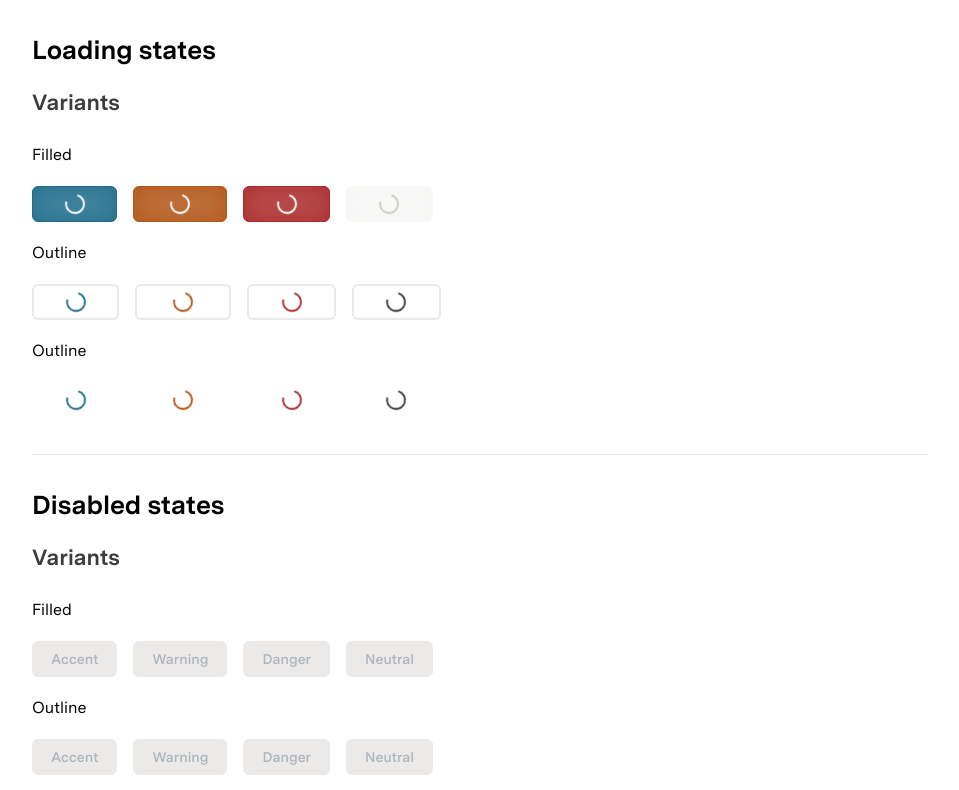
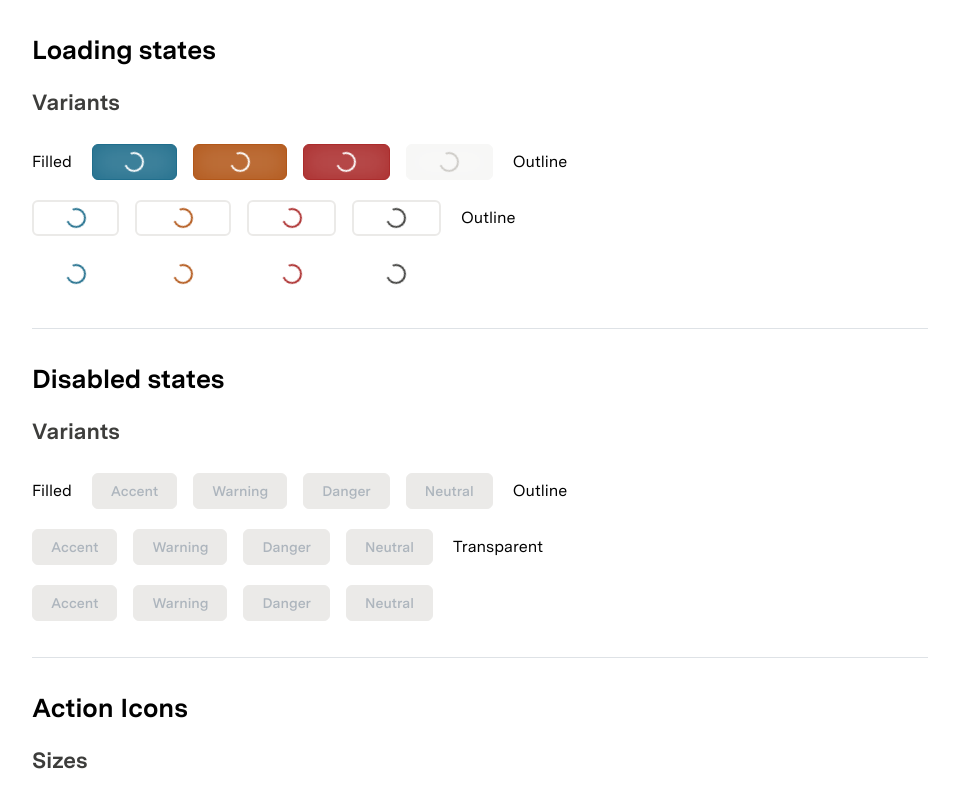
Before and after one commit to goodhuman-me/mantine-demo, a React (Vite) app: page /Buttons in a window 1280 px wide. Shown: the part 2000-2790 px from the top of the page, without its empty margins (160-1119 px from the left). Built offline with nearby package versions, Linux system fonts and the light colour scheme.

Commit message:
feat: Replaced Flex with Group & Stack

```diff
--- a/src/components/Header.tsx
+++ b/src/components/Header.tsx
@@ -1,18 +1,18 @@
-import { Container, Flex, ThemeIcon, Title } from "@mantine/core";
+import { Container, Group, ThemeIcon, Title } from "@mantine/core";
 import { Components } from "tabler-icons-react";
 
 export default function HeaderContainer({ title, subtitle }: { title?: string; subtitle?: string }) {
   return (
     <Container bg="var(--brand-body-light-3)" className="border-gray-200 border-solid border-0 border-b">
       <Container size="md" p="xl">
-        <Flex align="center" className={subtitle && "mb-3"}>
+        <Group align="center" gap={"0.1rem"} className={subtitle && "mb-3"}>
           <ThemeIcon variant="filled" mr="xs" color="var(--brand-accent-main)">
             <Components />
           </ThemeIcon>
           <Title order={1} c="var(--brand-body-dark-2)">
             {title}
           </Title>
-        </Flex>
+        </Group>
         {subtitle && (
           <Title
             order={4}
--- a/src/pages/components/ButtonsPage.tsx
+++ b/src/pages/components/ButtonsPage.tsx
@@ -1,5 +1,5 @@
 import { CodeHighlight } from "@mantine/code-highlight";
-import { ActionIcon, Box, Button, Flex, Text } from "@mantine/core";
+import { ActionIcon, Box, Button, Group, Text } from "@mantine/core";
 import { Analyze } from "tabler-icons-react";
 import { Content } from "../../components/Content";
 import DefaultLayout from "../../layouts/DefaultLayout";
@@ -11,7 +11,7 @@ export const ButtonsPage = () => (
       <Content.Section title="Filled variant" divider={false} mb="xl">
         <Content.Text>Solid filled button with custom theme colors</Content.Text>
         <Content.Area>
-          <Flex gap="md">
+          <Group gap="md">
             <Button variant="filled" color="accent">
               Accent
             </Button>
@@ -24,7 +24,7 @@ export const ButtonsPage = () => (
             <Button variant="filled" color="neutral">
               Neutral
             </Button>
-          </Flex>
+          </Group>
         </Content.Area>
 
         <Content.Area>
@@ -45,7 +45,7 @@ export const ButtonsPage = () => (
       <Content.Section title="Outline variant" divider={false} mb="xl">
         <Content.Text>Outline button with custom theme colors</Content.Text>
         <Content.Area>
-          <Flex gap="md">
+          <Group gap="md">
             <Button variant="outline" color="accent">
               Accent
             </Button>
@@ -58,7 +58,7 @@ export const ButtonsPage = () => (
             <Button variant="outline" color="neutral">
               Neutral
             </Button>
-          </Flex>
+          </Group>
         </Content.Area>
 
         <Content.Area>
@@ -79,7 +79,7 @@ export const ButtonsPage = () => (
       <Content.Section title="Transparent variant">
         <Content.Text>Transparent button with custom theme colors</Content.Text>
         <Content.Area>
-          <Flex gap="md">
+          <Group gap="md">
             <Button variant="transparent" color="accent">
               Accent
             </Button>
@@ -92,7 +92,7 @@ export const ButtonsPage = () => (
             <Button variant="transparent" color="neutral">
               Neutral
             </Button>
-          </Flex>
+          </Group>
         </Content.Area>
 
         <Content.Area>
@@ -117,12 +117,12 @@ export const ButtonsPage = () => (
       <Content.Section title="Sizes">
         <Content.Text>4 different sizes for the button</Content.Text>
         <Content.Area>
-          <Flex gap="md" align="center">
+          <Group gap="md" align="center">
             <Button size="xs">Xsmall</Button>
             <Button size="sm">Small</Button>
             <Button size="md">Medium</Button>
             <Button size="lg">Large</Button>
-          </Flex>
+          </Group>
         </Content.Area>
       </Content.Section>
     </Box>
@@ -133,7 +133,7 @@ export const ButtonsPage = () => (
       <Content.Section title="Left icons" mb="xl" divider={false}>
         <Content.Text>⚠️ Icon sizes to be determined</Content.Text>
         <Content.Area>
-          <Flex gap="md" align="center">
+          <Group gap="md" align="center">
             <Button size="xs" leftSection={<Analyze size={14} />}>
               Xsmall
             </Button>
@@ -146,12 +146,12 @@ export const ButtonsPage = () => (
             <Button size="lg" leftSection={<Analyze size={16} />}>
               Large
             </Button>
-          </Flex>
+          </Group>
         </Content.Area>
       </Content.Section>
       <Content.Section title="Right icons" mb="xl" divider={false}>
         <Content.Area>
-          <Flex align="center" gap="md">
+          <Group align="center" gap="md">
             <Button size="xs" rightSection={<Analyze size={14} />}>
               Xsmall
             </Button>
@@ -164,12 +164,12 @@ export const ButtonsPage = () => (
             <Button size="lg" rightSection={<Analyze size={16} />}>
               Large
             </Button>
-          </Flex>
+          </Group>
         </Content.Area>
       </Content.Section>
       <Content.Section title="Both sides" mb="xl" divider={false}>
         <Content.Area>
-          <Flex align="center" gap="md">
+          <Group align="center" gap="md">
             <Button size="xs" leftSection={<Analyze size={14} />} rightSection={<Analyze size={14} />}>
               Xsmall
             </Button>
@@ -182,13 +182,13 @@ export const ButtonsPage = () => (
             <Button size="lg" leftSection={<Analyze size={14} />} rightSection={<Analyze size={16} />}>
               Large
             </Button>
-          </Flex>
+          </Group>
         </Content.Area>
       </Content.Section>
       <Content.Section title="Icons with variants/colors">
         <Content.Area>
-          <Flex gap="md" direction="column">
-            <Flex gap="md" align="center">
+          <Group gap="md" direction="column">
+            <Group gap="md" align="center">
               <Button color="accent" variant="filled" leftSection={<Analyze size={14} />}>
                 Accent
               </Button>
@@ -201,8 +201,8 @@ export const ButtonsPage = () => (
               <Button color="neutral" variant="filled" leftSection={<Analyze size={14} />}>
                 Accent
               </Button>
-            </Flex>
-            <Flex gap="md" align="center">
+            </Group>
+            <Group gap="md" align="center">
               <Button color="accent" variant="outline" leftSection={<Analyze size={14} />}>
                 Accent
               </Button>
@@ -215,8 +215,8 @@ export const ButtonsPage = () => (
               <Button color="neutral" variant="outline" leftSection={<Analyze size={14} />}>
                 Accent
               </Button>
-            </Flex>
-            <Flex gap="md" align="center">
+            </Group>
+            <Group gap="md" align="center">
               <Button color="accent" variant="transparent" leftSection={<Analyze size={14} />}>
                 Accent
               </Button>
@@ -229,8 +229,8 @@ export const ButtonsPage = () => (
               <Button color="neutral" variant="transparent" leftSection={<Analyze size={14} />}>
                 Accent
               </Button>
-            </Flex>
-          </Flex>
+            </Group>
+          </Group>
         </Content.Area>
       </Content.Section>
     </Box>
@@ -239,9 +239,9 @@ export const ButtonsPage = () => (
       <Content.Header>Loading states</Content.Header>
       <Content.Section title="Variants">
         <Content.Area>
-          <Flex direction="column" gap="lg">
+          <Group direction="column" gap="lg">
             <Text>Filled</Text>
-            <Flex gap="md">
+            <Group gap="md">
               <Button loading variant="filled" color="accent">
                 Accent
               </Button>
@@ -262,10 +262,10 @@ export const ButtonsPage = () => (
               >
                 Neutral
               </Button>
-            </Flex>
+            </Group>
 
             <Text>Outline</Text>
-            <Flex gap="md">
+            <Group gap="md">
               <Button loading variant="outline" color="accent">
                 Accent
               </Button>
@@ -278,10 +278,10 @@ export const ButtonsPage = () => (
               <Button loading variant="outline" color="neutral">
                 Neutral
               </Button>
-            </Flex>
+            </Group>
 
             <Text>Outline</Text>
-            <Flex gap="md">
+            <Group gap="md">
               <Button loading variant="transparent" color="accent">
                 Accent
               </Button>
@@ -294,8 +294,8 @@ export const ButtonsPage = () => (
               <Button loading variant="transparent" color="neutral">
                 Neutral
               </Button>
-            </Flex>
-          </Flex>
+            </Group>
+          </Group>
         </Content.Area>
       </Content.Section>
     </Box>
@@ -304,9 +304,9 @@ export const ButtonsPage = () => (
       <Content.Header>Disabled states</Content.Header>
       <Content.Section title="Variants">
         <Content.Area>
-          <Flex direction="column" gap="lg">
+          <Group direction="column" gap="lg">
             <Text>Filled</Text>
-            <Flex gap="md">
+            <Group gap="md">
               <Button disabled variant="filled" color="accent">
                 Accent
               </Button>
@@ -319,10 +319,10 @@ export const ButtonsPage = () => (
               <Button disabled variant="filled" color="neutral">
                 Neutral
               </Button>
-            </Flex>
+            </Group>
 
             <Text>Outline</Text>
-            <Flex gap="md">
+            <Group gap="md">
               <Button disabled variant="outline" color="accent">
                 Accent
               </Button>
@@ -335,10 +335,10 @@ export const ButtonsPage = () => (
               <Button disabled variant="outline" color="neutral">
                 Neutral
               </Button>
-            </Flex>
+            </Group>
 
             <Text>Transparent</Text>
-            <Flex gap="md">
+            <Group gap="md">
               <Button disabled variant="transparent" color="accent">
                 Accent
               </Button>
@@ -351,8 +351,8 @@ export const ButtonsPage = () => (
               <Button disabled variant="transparent" color="neutral">
                 Neutral
               </Button>
-            </Flex>
-          </Flex>
+            </Group>
+          </Group>
         </Content.Area>
       </Content.Section>
     </Box>
@@ -361,7 +361,7 @@ export const ButtonsPage = () => (
       <Content.Header>Action Icons</Content.Header>
 
       <Content.Section title="Sizes" divider={false} mb="xl">
-        <Flex gap="md" align="center">
+        <Group gap="md" align="center">
           <ActionIcon size="xs">
             <Analyze />
           </ActionIcon>
@@ -374,12 +374,12 @@ export const ButtonsPage = () => (
           <ActionIcon size="lg">
             <Analyze />
           </ActionIcon>
-        </Flex>
+        </Group>
       </Content.Section>
 
       <Content.Section title="Variants">
         <Text>Outline</Text>
-        <Flex gap="md">
+        <Group gap="md">
           <ActionIcon color="accent" variant="filled">
             <Analyze />
           </ActionIcon>
@@ -392,10 +392,10 @@ export const ButtonsPage = () => (
           <ActionIcon color="neutral" variant="filled">
             <Analyze />
           </ActionIcon>
-        </Flex>
+        </Group>
 
         <Text>Filled</Text>
-        <Flex gap="md">
+        <Group gap="md">
           <ActionIcon color="accent" variant="outline">
             <Analyze />
           </ActionIcon>
@@ -408,10 +408,10 @@ export const ButtonsPage = () => (
           <ActionIcon color="neutral" variant="outline">
             <Analyze />
           </ActionIcon>
-        </Flex>
+        </Group>
 
         <Text>Transparent</Text>
-        <Flex gap="md">
+        <Group gap="md">
           <ActionIcon color="accent" variant="transparent">
             <Analyze />
           </ActionIcon>
@@ -424,7 +424,7 @@ export const ButtonsPage = () => (
           <ActionIcon color="neutral" variant="transparent">
             <Analyze />
           </ActionIcon>
-        </Flex>
+        </Group>
       </Content.Section>
     </Box>
   </DefaultLayout>
--- a/src/pages/components/OtherStylesPage.tsx
+++ b/src/pages/components/OtherStylesPage.tsx
@@ -1,4 +1,4 @@
-import { Box, Card, CardProps, Flex, Stack, Text } from "@mantine/core";
+import { Box, Card, CardProps, Group, Stack, Text } from "@mantine/core";
 import { Content } from "../../components/Content";
 import DefaultLayout from "../../layouts/DefaultLayout";
 
@@ -26,14 +26,14 @@ export default function OtherStylesPage() {
         <Content.Text>Boxes with elevation</Content.Text>
 
         <Content.Area>
-          <Flex gap="4rem">
+          <Group gap="4rem">
             <CardWithTitle shadow="xs" />
             <CardWithTitle shadow="sm" />
             <CardWithTitle shadow="md" />
             <CardWithTitle shadow="lg" />
             <CardWithTitle shadow="xl" />
             <CardWithTitle shadow="xxl" />
-          </Flex>
+          </Group>
         </Content.Area>
       </Content.Section>
     </DefaultLayout>
--- a/src/pages/components/TextInputPage.tsx
+++ b/src/pages/components/TextInputPage.tsx
@@ -1,4 +1,4 @@
-import { Flex, TextInput, Button } from "@mantine/core";
+import { Stack, TextInput } from "@mantine/core";
 import { Content } from "../../components/Content";
 import DefaultLayout from "../../layouts/DefaultLayout";
 
@@ -13,7 +13,7 @@ export default function TextInputPage() {
       <Content.Header>Sizes</Content.Header>
 
       <Content.Section>
-        <Flex direction="column" align="flex-start" gap="xl">
+        <Stack align="flex-start" gap="xl">
           <TextInput
             label="TextField label (xs)"
             description="TextField description"
@@ -38,7 +38,7 @@ export default function TextInputPage() {
             placeholder="TextField placeholder text"
             size="lg"
           />
-        </Flex>
+        </Stack>
       </Content.Section>
 
       <Content.Header>Sizes</Content.Header>
--- a/src/themes/action-icon/action-icon-props.ts
+++ b/src/themes/action-icon/action-icon-props.ts
@@ -1,7 +1,7 @@
 import { ActionIcon } from "@mantine/core";
 import actionIconClasses from "./action-icon.module.css";
 
-export const ActionIconProps = ActionIcon.extend({
+export const actionIconProps = ActionIcon.extend({
   classNames: actionIconClasses,
   defaultProps: {
     variant: "filled",
--- /dev/null
+++ b/src/themes/card/card-props.ts
@@ -0,0 +1,7 @@
+import { Card } from "@mantine/core";
+
+import cardClassNames from "./card.module.css";
+
+export const cardProps = Card.extend({
+  classNames: cardClassNames,
+});
--- a/src/themes/theme.ts
+++ b/src/themes/theme.ts
@@ -1,13 +1,13 @@
-import { ActionIcon, Card, createTheme } from "@mantine/core";
+import { createTheme, Text } from "@mantine/core";
 
 import { buttonProps } from "./button/button-props";
 import activeClasses from "./common/active.module.css";
 import { variantColorResolver } from "./common/variant-colors";
 
+import { actionIconProps } from "./action-icon/action-icon-props";
 import "./common/colors.module.css";
-import { ActionIconProps } from "./action-icon/action-icon-props";
 
-import cardClassNames from "./card/card.module.css";
+import { cardProps } from "./card/card-props";
 
 const defaultFontFamily =
   "'Messina Sans','--apple-system','BlinkMacSystemFont','Segoe UI','Roboto','Helvetica Neue','Arial','sans-serif','Apple Color Emoji','Segoe UI Emoji','Segoe UI Symbol'";
@@ -42,9 +42,10 @@ export const theme = createTheme({
   },
   components: {
     Button: buttonProps,
-    ActionIcon: ActionIconProps,
-    Card: Card.extend({
-      classNames: cardClassNames,
+    ActionIcon: actionIconProps,
+    Card: cardProps,
+    Text: Text.extend({
+      // vars: () => ({}),
     }),
 
     // TextInput: TextInput.extend({
```
Also changed, not shown: src/App.tsx (+5 -5 lines), src/pages/HomePage.tsx (+11 -9 lines), src/pages/components/TypographyPage.tsx (+3 -4 lines).
